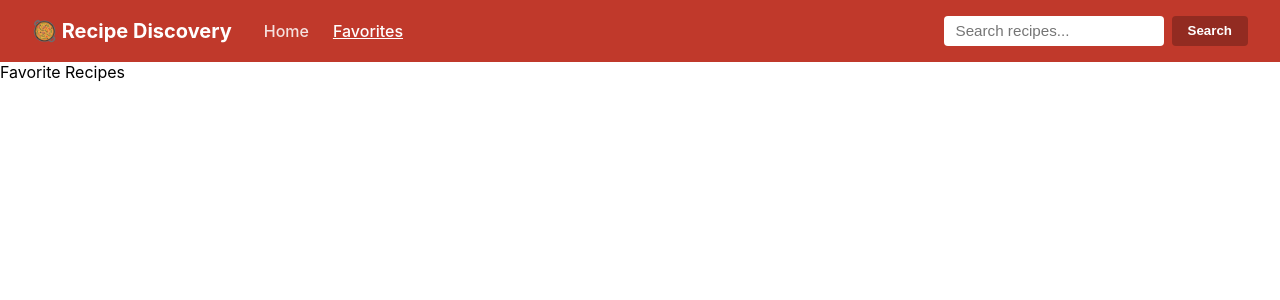
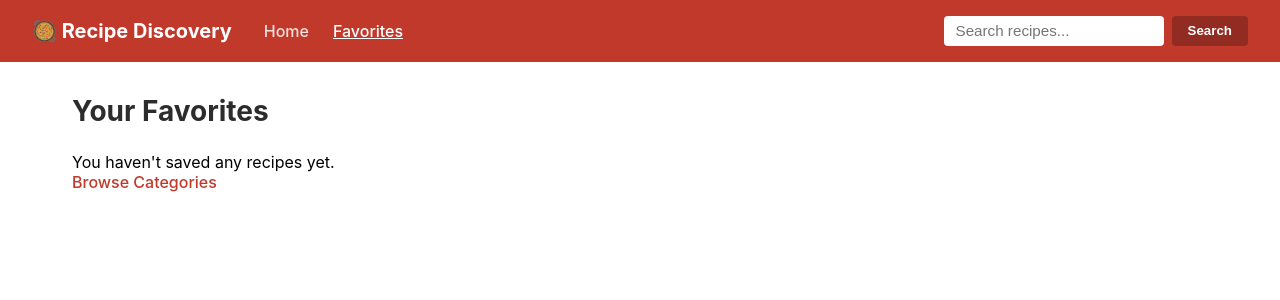
Before and after one commit to zstem001hz-droid/themealdb-recipe-discovery, a React (Vite) app: page /favorites in a window 1280 px wide. Shown: the top 300 px of the page. Built offline with nearby package versions, Linux system fonts and the light colour scheme.

Commit message:
feat: add FavoritesPage displaying saved recipes from FavoritesContext

```diff
--- a/src/pages/FavoritesPage.tsx
+++ b/src/pages/FavoritesPage.tsx
@@ -1,3 +1,40 @@
-export default function FavoritesPage() {
-  return <div>Favorite Recipes</div>;
+import { Link } from 'react-router-dom'
+import { useFavorites } from '../context/FavoritesContext'
+import RecipeCard from '../components/RecipeCard/RecipeCard'
+
+// Displays all recipes the user has saved to their favorites list.
+// Data comes from FavoritesPage localStorage.
+function FavoritesPage() {
+  const { favorites } = useFavorites()
+
+  // Empty state — shown when no recipes have been favorited yet
+  if (favorites.length === 0) {
+    return (
+      <main className="page-container">
+        <h1>Your Favorites</h1>
+        <p>You haven't saved any recipes yet.</p>
+        <Link to="/" className="back-link">Browse Categories</Link>
+      </main>
+    )
+  }
+
+  return (
+    <main className="page-container">
+      <h1>Your Favorites</h1>
+
+      {/* Meal grid — reuses existing meal-grid and RecipeCard styles */}
+      <div className="meal-grid">
+        {favorites.map(recipe => (
+          <RecipeCard
+            key={recipe.idMeal}
+            idMeal={recipe.idMeal}
+            strMeal={recipe.strMeal}
+            strMealThumb={recipe.strMealThumb}
+          />
+        ))}
+      </div>
+    </main>
+  )
 }
+
+export default FavoritesPage
```
